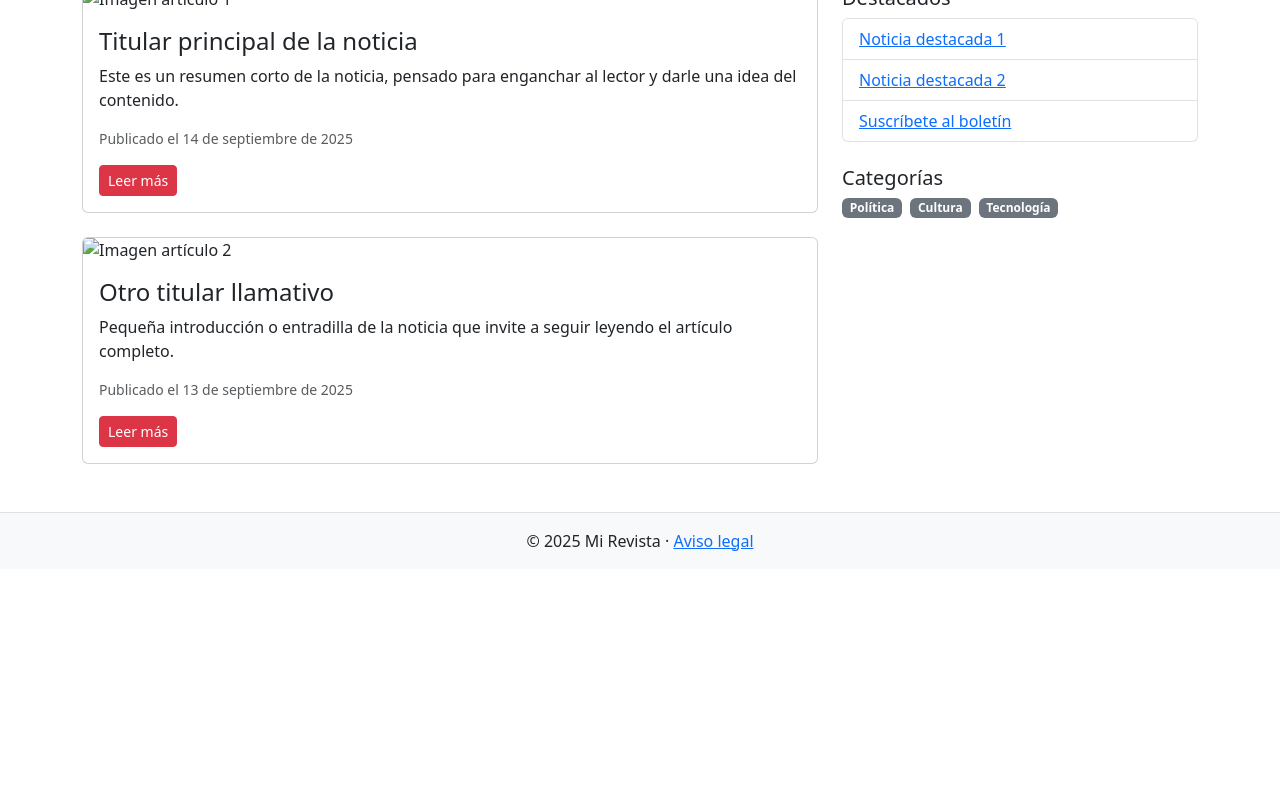
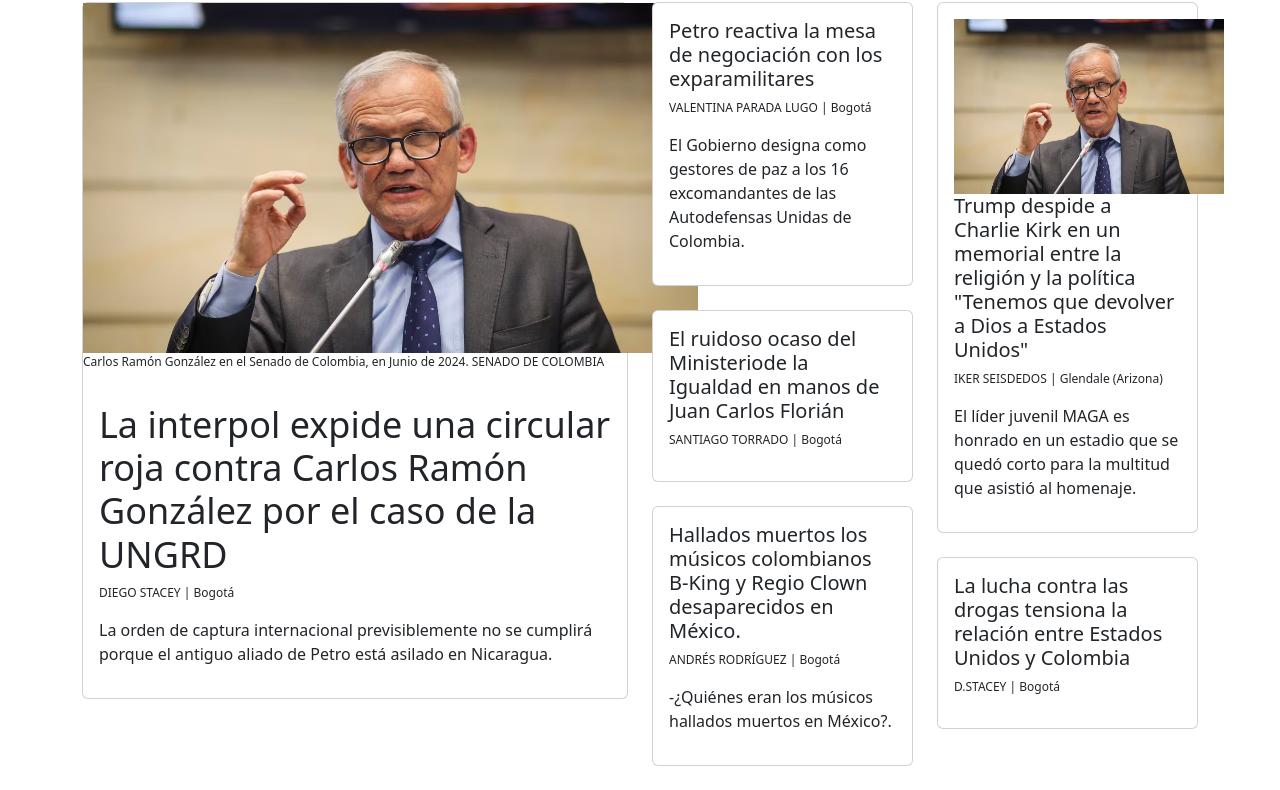
Before and after one commit to SofiLopez-241/Revista-M-S, a plain HTML site: page index.html in a window 1280 px wide. Shown: the part 191-981 px from the top of the page. Before the commit the page ends 800 px from the top, so only its background shows below. Drawn offline with nearby package versions, Linux system fonts and the light colour scheme; a web font is replaced by a local one.

Commit message:
creación de estructura

```diff
--- a/index.html
+++ b/index.html
@@ -6,14 +6,14 @@
     <link href="https://cdn.jsdelivr.net/npm/bootstrap@5.3.8/dist/css/bootstrap.min.css" rel="stylesheet" integrity="sha384-sRIl4kxILFvY47J16cr9ZwB07vP4J8+LH7qKQnuqkuIAvNWLzeN8tE5YBujZqJLB" crossorigin="anonymous">
   <link rel="preconnect" href="https://fonts.googleapis.com">
 <link rel="preconnect" href="https://fonts.gstatic.com" crossorigin>
-<link href="https://fonts.googleapis.com/css2?family=Bodoni+Moda+SC:ital,opsz,wght@0,6..96,400..900;1,6..96,400..900&family=Bodoni+Moda:ital,opsz,wght@0,6..96,400..900;1,6..96,400..900&family=Montserrat:ital,wght@0,100..900;1,100..900&family=Nunito:ital,wght@0,200..1000;1,200..1000&family=Playfair+Display:ital,wght@0,400..900;1,400..900&display=swap" rel="stylesheet">
+<link href="https://fonts.googleapis.com/css2?family=Bodoni+Moda+SC:ital,opsz,wght@0,6..96,400..900;1,6..96,400..900&family=Bodoni+Moda" rel="stylesheet">
 </head>
 <body>
 
 
   <header class="bg-light border-bottom mb-4">
      <div class="container text-center py-3">
-      <h1 class="mb-3 bodoni-moda">EL PAÍS <span class="text-danger"></span></h1>
+   <img src="EL PAIS.png" width="300" height="80" >
 
        <ul class="nav justify-content-center">
     <nav class="navbar navbar-expand-lg bg-body-tertiary">
@@ -45,57 +45,65 @@
   <main class="container">
     <div class="row">
 
-      <section class="col-lg-8">
+      <section class="col-lg-6">
 
         <article class="card mb-4">
-          <img src="img/articulo1.jpg" class="card-img-top" alt="Imagen artículo 1">
+          <img src="imagen1.png" height="350" width="615">
+          <p style="font-size: 12px;">Carlos Ramón González en el Senado de Colombia, en Junio de 2024. SENADO DE COLOMBIA</p>
           <div class="card-body">
-            <h2 class="card-title h4">Titular principal de la noticia</h2>
-            <p class="card-text">Este es un resumen corto de la noticia, pensado para enganchar al lector y darle una idea del contenido.</p>
-            <p class="text-muted small">Publicado el 14 de septiembre de 2025</p>
-            <a href="#" class="btn btn-danger btn-sm">Leer más</a>
-          </div>
-        </article>
+            <h2 style="font-size: 36px;">La interpol expide una circular roja contra Carlos Ramón González por el caso de la UNGRD</h2>
+            <p style="font-size: 12px;">DIEGO STACEY | Bogotá</p>
+            <p style="font-size: 16px;">La orden de captura internacional previsiblemente no se cumplirá porque el antiguo aliado de Petro está asilado en Nicaragua.</p>
+          </article>
+        </section>
+         <section class="col-lg-3">
 
         <article class="card mb-4">
-          <img src="img/articulo2.jpg" class="card-img-top" alt="Imagen artículo 2">
+
+        <div class="card-body">
+            <h2 style="font-size: 20px;">Petro reactiva la mesa de negociación con los exparamilitares</h2>
+            <p style="font-size: 12px;">VALENTINA PARADA LUGO | Bogotá</p>
+            <p style="font-size: 16px;">El Gobierno designa como gestores de paz a los 16 excomandantes de las Autodefensas Unidas de Colombia.</p>
+          </article>
+          <article class="card mb-4">
+
+
           <div class="card-body">
-            <h2 class="card-title h4">Otro titular llamativo</h2>
-            <p class="card-text">Pequeña introducción o entradilla de la noticia que invite a seguir leyendo el artículo completo.</p>
-            <p class="text-muted small">Publicado el 13 de septiembre de 2025</p>
-            <a href="#" class="btn btn-danger btn-sm">Leer más</a>
-          </div>
-        </article>
+            <h2 style="font-size: 20px;">El ruidoso ocaso del Ministeriode la Igualdad en manos de Juan Carlos Florián</h2>
+            <p style="font-size: 12px;">SANTIAGO TORRADO | Bogotá</p>
 
-      </section>
+          </article>
+          <article class="card mb-4">
 
-      <aside class="col-lg-4">
-        <div class="mb-4">
-          <h3 class="h5">Destacados</h3>
-          <ul class="list-group">
-            <li class="list-group-item"><a href="#">Noticia destacada 1</a></li>
-            <li class="list-group-item"><a href="#">Noticia destacada 2</a></li>
-            <li class="list-group-item"><a href="#">Suscríbete al boletín</a></li>
-          </ul>
-        </div>
 
-        <div>
-          <h3 class="h5">Categorías</h3>
-          <div class="d-flex flex-wrap gap-2">
-            <span class="badge bg-secondary">Política</span>
-            <span class="badge bg-secondary">Cultura</span>
-            <span class="badge bg-secondary">Tecnología</span>
-          </div>
-        </div>
-      </aside>
-    </div>
-  </main>
+          <div class="card-body">
+            <h2 style="font-size: 20px;">Hallados muertos los músicos colombianos B-King y Regio Clown desaparecidos en México. </h2>
+            <p style="font-size: 12px;">ANDRÉS RODRÍGUEZ | Bogotá</p>
+            <p style="font-size: 16px;">-¿Quiénes eran los músicos hallados muertos en México?.</p>
+          </article>
+        </section>
+         <section class="col-lg-3">
 
-  <footer class="bg-light border-top mt-4 py-3">
-    <div class="container text-center">
-      <p class="mb-0">© 2025 Mi Revista · <a href="#">Aviso legal</a></p>
-    </div>
-  </footer>
+        <article class="card mb-4">
+
+
+          <div class="card-body">
+            <img src="imagen1.png" height="175" width="270">
+            <h2 style="font-size: 20px;">Trump despide a Charlie Kirk en un memorial entre la religión y la política "Tenemos que devolver a Dios a Estados Unidos"</h2>
+            <p style="font-size: 12px;">IKER SEISDEDOS | Glendale (Arizona)</p>
+            <p style="font-size: 16px;">El líder juvenil MAGA es honrado en un estadio que se quedó corto para la multitud que asistió al homenaje.</p>
+          </article>
+          <article class="card mb-4">
+
+
+          <div class="card-body">
+            <h2 style="font-size: 20px;">La lucha contra las drogas tensiona la relación entre Estados Unidos y Colombia</h2>
+            <p style="font-size: 12px;">D.STACEY | Bogotá</p>
+
+          </article>
+        </section>
+
+
 
   <script src="https://cdn.jsdelivr.net/npm/bootstrap@5.3.2/dist/js/bootstrap.bundle.min.js"></script>
 </body>
```
